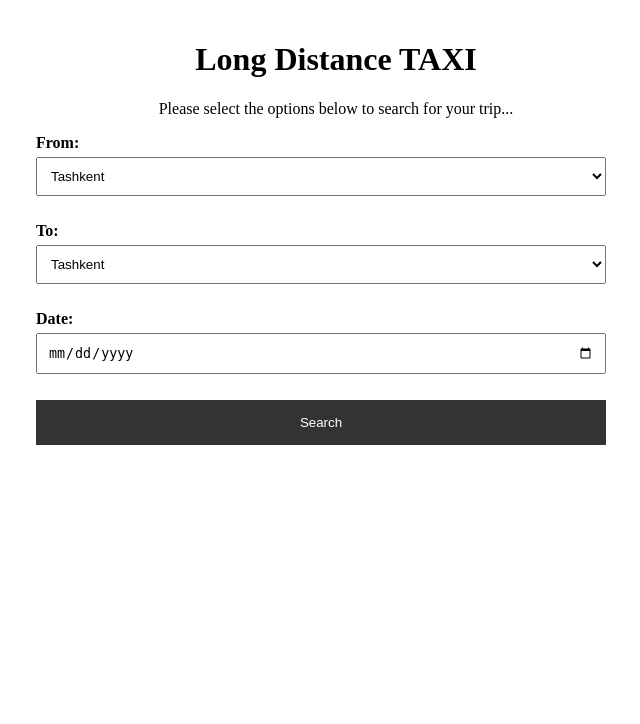
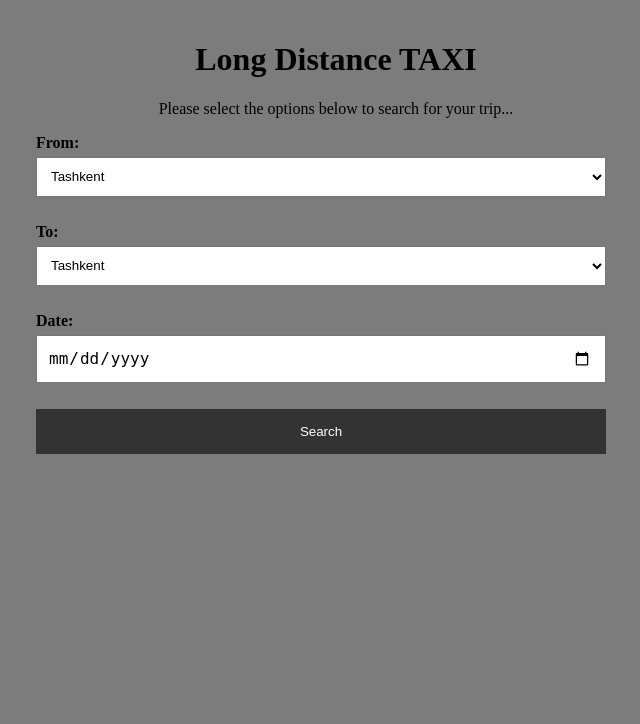
Before and after one commit to muhammadov-q/Taxi-Project, a Django app: page / in a window 1280 px wide. Shown: the top 724 px of the page, without its empty margins (304-944 px from the left). Run offline with Django 4.2, Linux system fonts and the light colour scheme.

Commit message:
Fix some general formatting

```diff
--- a/templates/taxi_app/index.html
+++ b/templates/taxi_app/index.html
@@ -6,6 +6,22 @@
 <style>
     .bar {
         text-align: center;
+    }
+
+    select[name="from_location"],
+    select[name="to_location"] {
+        min-height: 40px;
+    }
+
+    /* Style for the input field */
+    input[type="date"] {
+        font-size: 16px; /* Adjust the font size */
+    }
+
+    /* Style for the date picker dropdown */
+    input[type="date"]::-webkit-calendar-picker-indicator {
+        font-size: 16px; /* Adjust the font size */
+        padding: 4px; /* Adjust padding to increase clickable area */
     }
 
 </style>
@@ -17,7 +33,7 @@
     <p>Please select the options below to search for your trip...</p>
 </div>
 
-    <form method="get" action="{% url 'search_index' %}">
+<form action="{% url 'search_index' %}" method="get">
     {% csrf_token %}
     {{ form.as_p }}
     <button type="submit">Search</button>
--- a/templates/taxi_app/master.html
+++ b/templates/taxi_app/master.html
@@ -11,6 +11,7 @@
     body {
         margin: 0;
         padding: 0;
+        background-color: #7c7c7c;
     }
 
     main {
--- a/templates/taxi_app/search_results.html
+++ b/templates/taxi_app/search_results.html
@@ -67,7 +67,7 @@
             <strong>-</strong> {{ matching_posts.0.to_location }},
             <strong>
             {{ matching_posts.0.date }}
-                <strong>
+                </strong>
         </h2>
 
         <ul>
```
Lines whose indentation alone changed are shown as unchanged.
